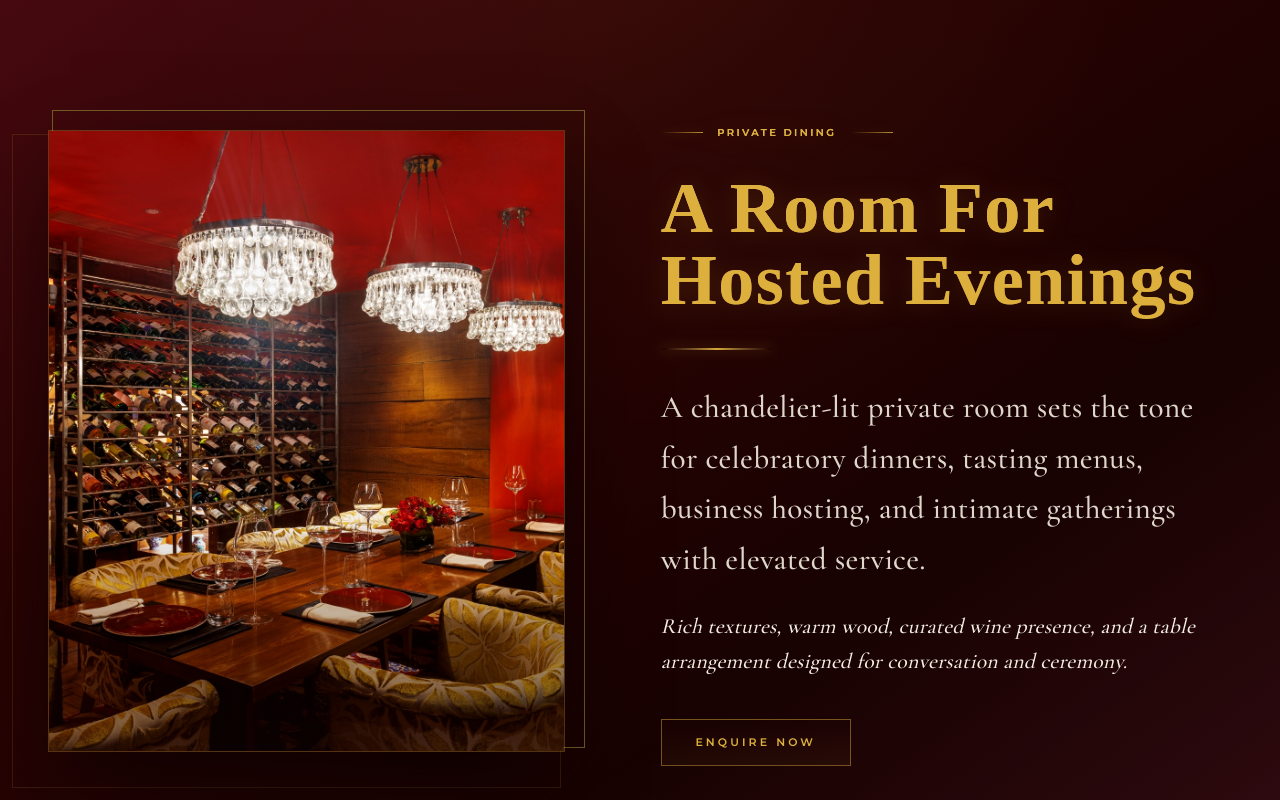
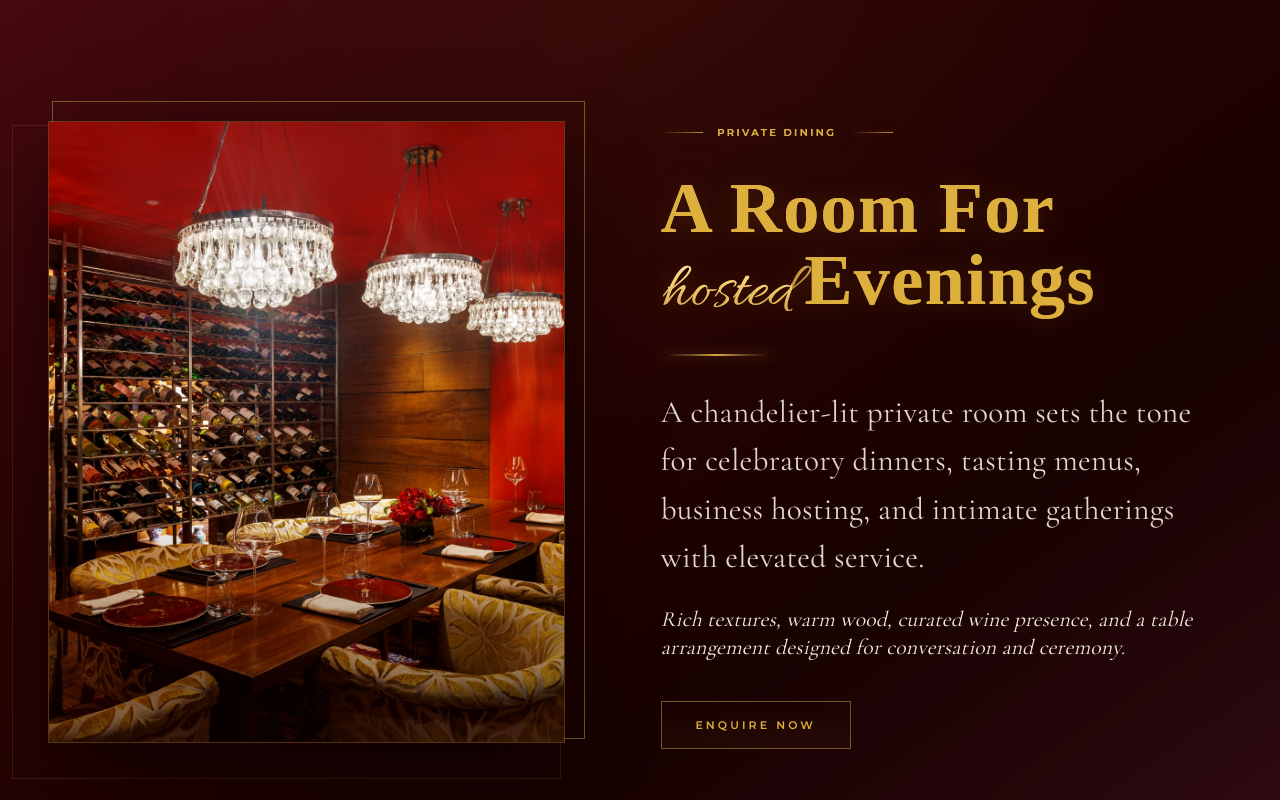
Before and after one commit to yashwxntpatel/yanyan, a React (Vite) app: page / in a window 1280 px wide. Shown: the part 9060-9860 px from the top of the page. Built offline with nearby package versions, Linux system fonts and the light colour scheme; the HTML template or start-up script is replaced by a standard one.

Commit message:
Update PrivateDining.tsx

```diff
--- a/src/components/yan/PrivateDining.tsx
+++ b/src/components/yan/PrivateDining.tsx
@@ -3,30 +3,63 @@ import room from "@/assets/venue-private-room.jpg";
 export const PrivateDining = () => (
   <section id="private-dining" className="section-shell relative py-32 md:py-40 silk-bg">
     <div className="container relative grid items-center gap-16 md:grid-cols-[0.95fr_1.05fr] lg:gap-24">
+
+      {/* IMAGE */}
       <div className="reveal-left order-2 relative group md:order-1">
         <div className="absolute -inset-4 -translate-x-5 translate-y-5 gold-border opacity-50 transition-transform duration-700 group-hover:-translate-x-3 group-hover:translate-y-3" />
         <div className="absolute -inset-2 translate-x-3 -translate-y-3 border border-gold/18 transition-transform duration-700 group-hover:translate-x-2 group-hover:-translate-y-2" />
+
         <div className="relative overflow-hidden gold-border shadow-deep">
-          <img src={room} alt="Yàn Yàn private dining room" className="zoom-img h-[540px] w-full object-cover md:h-[620px]" loading="lazy" width={2048} height={1358} />
-          <div className="absolute inset-0" style={{ background: "linear-gradient(180deg, transparent 60%, hsl(0 90% 4% / 0.55))" }} />
+          <img
+            src={room}
+            alt="Yàn Yàn private dining room"
+            className="zoom-img h-[540px] w-full object-cover md:h-[620px]"
+            loading="lazy"
+            width={2048}
+            height={1358}
+          />
+          <div
+            className="absolute inset-0"
+            style={{
+              background:
+                "linear-gradient(180deg, transparent 60%, hsl(0 90% 4% / 0.55))",
+            }}
+          />
         </div>
       </div>
+
+      {/* TEXT */}
       <div className="reveal-right order-1 md:order-2">
-        <p className="ornament font-sans-lux mb-8 justify-start text-[10px] text-gold">Private Dining</p>
-        <h2 className="font-display mb-8 text-gold text-5xl leading-[1.05] md:text-6xl lg:text-7xl">
+        <p className="ornament font-sans-lux mb-8 justify-start text-[10px] text-gold">
+          Private Dining
+        </p>
+
+        <h2 className="font-display heading-luxe mb-8 text-gold text-5xl md:text-6xl lg:text-7xl">
           A Room For
           <br />
-          Hosted Evenings
+          <span className="font-script text-gold-script mr-3 text-[0.88em] normal-case">
+            hosted
+          </span>
+          Evenings
         </h2>
+
         <div className="mb-8 w-28 gold-divider-thick" />
-        <p className="font-serif-lux mb-6 text-[1.65rem] leading-relaxed text-ivory/90 md:text-[1.95rem]">
-          A chandelier-lit private room sets the tone for celebratory dinners, tasting menus, business hosting, and intimate gatherings with elevated service.
+
+        <p className="copy-luxe mb-6 text-[1.65rem] text-ivory/90 md:text-[1.95rem]">
+          A chandelier-lit private room sets the tone for celebratory dinners,
+          tasting menus, business hosting, and intimate gatherings with elevated service.
         </p>
-        <p className="font-serif-lux mb-10 text-xl italic leading-relaxed text-ivory/68 md:text-[1.35rem]">
-          Rich textures, warm wood, curated wine presence, and a table arrangement designed for conversation and ceremony.
+
+        <p className="copy-luxe mb-10 text-xl italic text-ivory/68 md:text-[1.35rem]">
+          Rich textures, warm wood, curated wine presence, and a table arrangement
+          designed for conversation and ceremony.
         </p>
-        <a href="#contact" className="btn-ghost-gold">Enquire Now</a>
+
+        <a href="#contact" className="btn-ghost-gold">
+          Enquire Now
+        </a>
       </div>
+
     </div>
   </section>
 );
```
